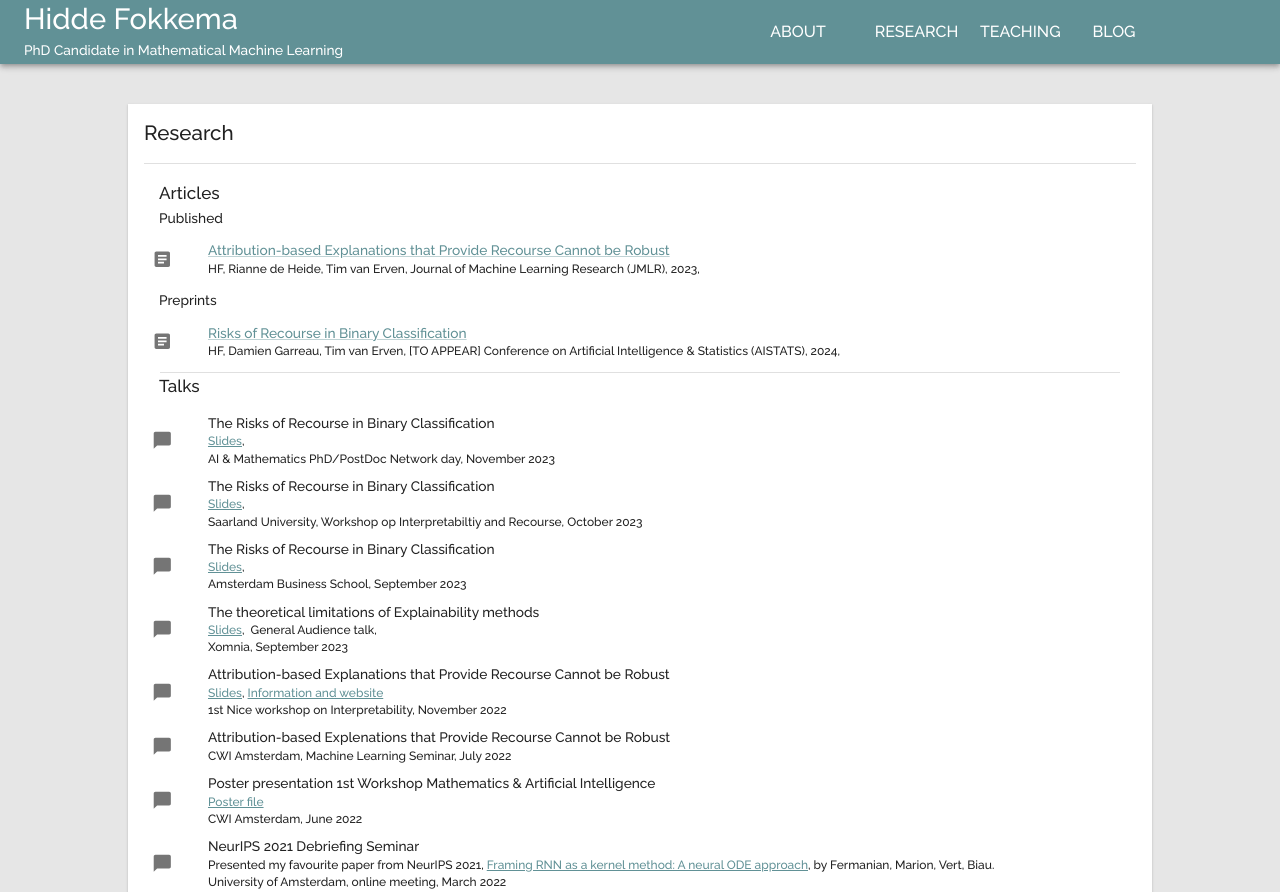
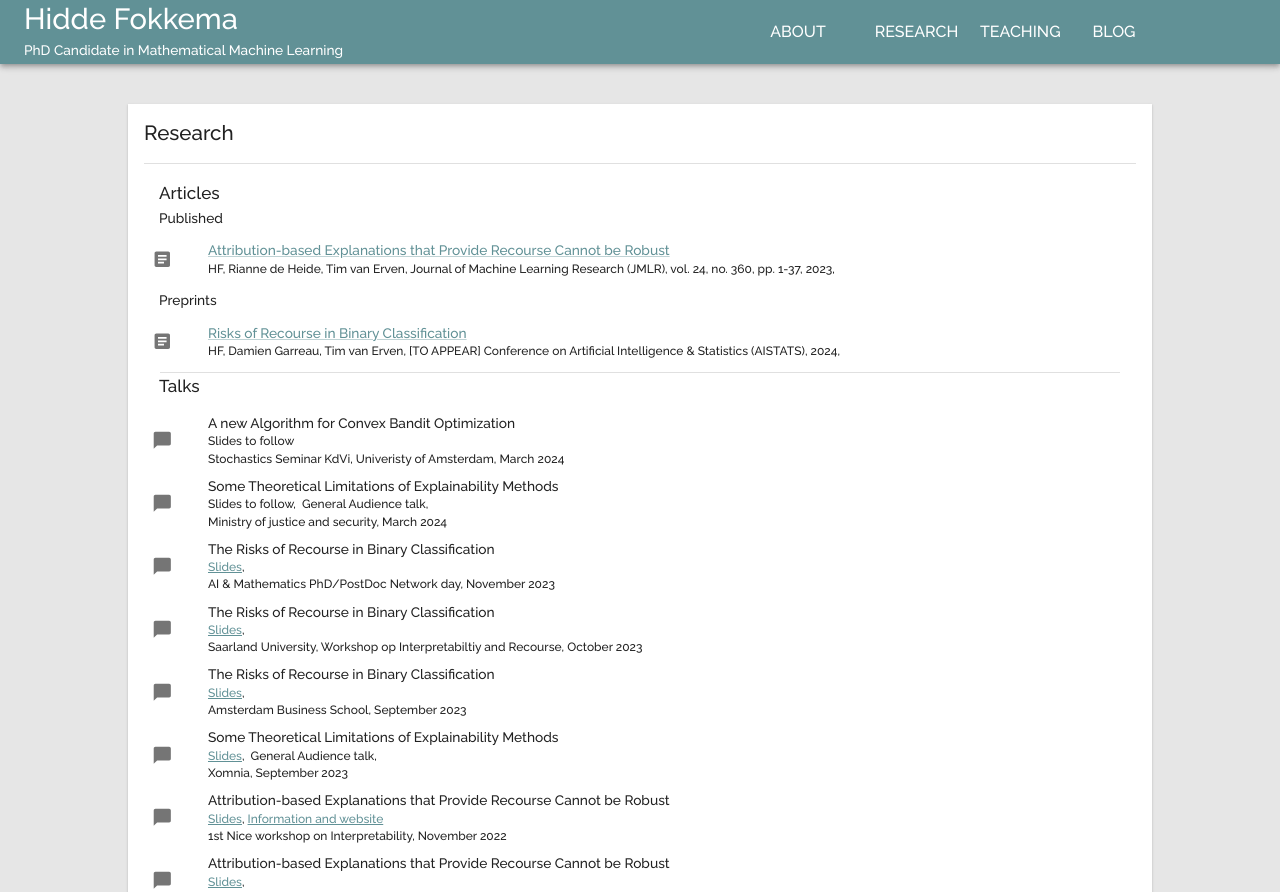
Before and after one commit to HiddeFok/personal-website-react, a React (Create React App) app: page /research in a window 1280 px wide. Shown: the top 892 px of the page. Built offline with nearby package versions, Linux system fonts and the light colour scheme.

Commit message:
Updated the website

```diff
--- a/src/data/publications.ts
+++ b/src/data/publications.ts
@@ -20,7 +20,7 @@ export const listPublications: Publication[] = [
   {
     title: 'Attribution-based Explanations that Provide Recourse Cannot be Robust',
     authors: ['HF', 'Rianne de Heide', 'Tim van Erven'],
-    journal: 'Journal of Machine Learning Research (JMLR)',
+    journal: 'Journal of Machine Learning Research (JMLR), vol. 24, no. 360, pp. 1-37',
     date: '2023',
     link: 'https://jmlr.org/papers/v24/23-0042.html',
     status: "published"
--- a/src/data/talks.tsx
+++ b/src/data/talks.tsx
@@ -5,7 +5,28 @@ export interface Talk {
   additional?: any
 }
 // object should be removed
+
+// TODO: update
 export const listTalks: Talk[] = [
+  {
+    title: "A new Algorithm for Convex Bandit Optimization",
+    additional:
+      <div>
+        Slides to follow
+      </div>,
+    location: "Stochastics Seminar KdVi, Univeristy of Amsterdam",
+    date: "March 2024"
+  },
+  {
+    title: "Some Theoretical Limitations of Explainability Methods",
+    additional:
+      <div>
+        Slides to follow,&nbsp;
+        General Audience talk,
+      </div>,
+    location: "Ministry of justice and security",
+    date: "March 2024"
+  },
   {
     title: "The Risks of Recourse in Binary Classification",
     additional:
@@ -52,7 +73,7 @@ export const listTalks: Talk[] = [
     date: "September 2023"
   },
   {
-    title: "The theoretical limitations of Explainability methods",
+    title: "Some Theoretical Limitations of Explainability Methods",
     additional:
       <div>
         <a
@@ -90,6 +111,21 @@ export const listTalks: Talk[] = [
     date: "November 2022"
   },
   {
+    title: "Attribution-based Explanations that Provide Recourse Cannot be Robust",
+    additional:
+      <div>
+        <a
+          href="talks/202211_Statistics_seminar_all_slides.pdf"
+          target="_blank"
+          rel="noopener noreferrer"
+        >
+          Slides
+        </a>,&nbsp;
+      </div>,
+    location: "Statistics seminar KdVi, University of Amsterdam",
+    date: "November 2022"
+  },
+  {
     title: 'Attribution-based Explenations that Provide Recourse Cannot be Robust',
     location: 'CWI Amsterdam, Machine Learning Seminar',
     date: 'July 2022'
```
Also changed, not shown: 1 other file (tests, documents, lock files or other folders).
